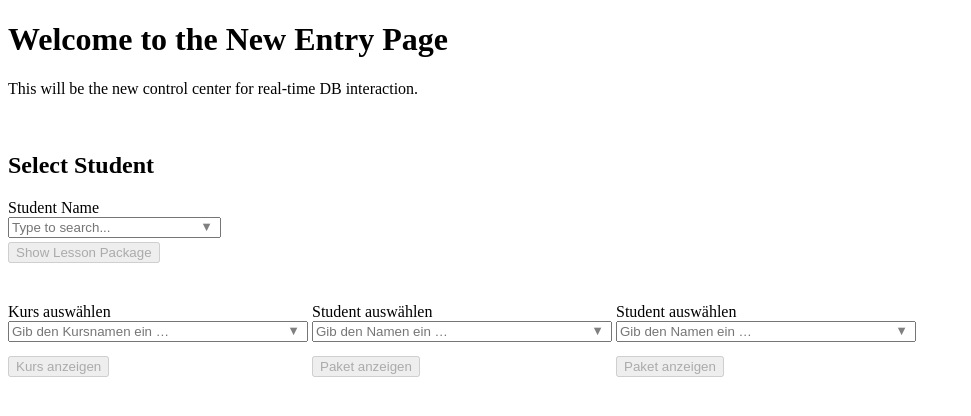
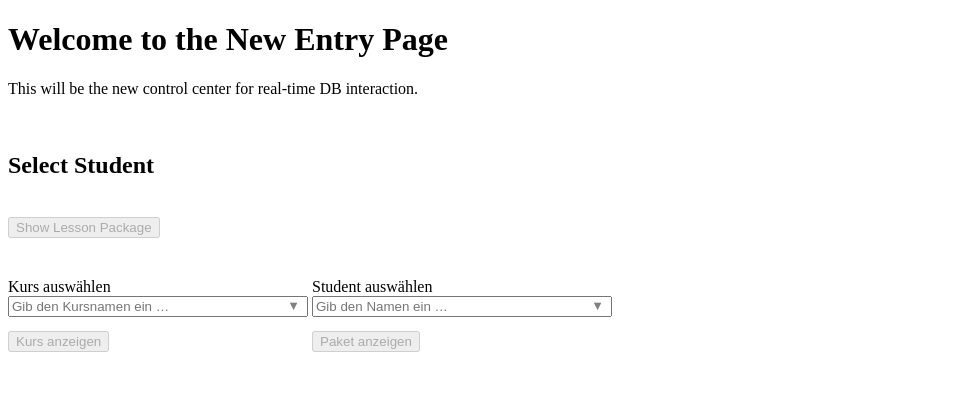
Before and after one commit to Rastapopulus619/BgbahasajermanPHP, a PHP site: page /entrypoints/entryform.php in a window 1280 px wide. Shown: the top 416 px of the page, without its empty margins (0-971 px from the left). Run offline with PHP 8.4, Linux system fonts and the light colour scheme; data that the repository does not hold is empty.

Commit message:
cleaning out old dropbox code

```diff
--- a/html_dev/assets/components/DropdownBox_Student.php
+++ b/html_dev/assets/components/DropdownBox_Student.php
@@ -1,5 +1,5 @@
 <?php
-$inputId = 'studentInputNew';
+$inputId = 'studentInput';
 $dropdownId = 'studentDropdown';
 $statusId = 'studentStatus';
 $errorId = 'studentError';
--- a/html_dev/entrypoints/entryform.php
+++ b/html_dev/entrypoints/entryform.php
@@ -9,7 +9,7 @@ require_once '../config/db.php'; // database connection
   <title>Entry Form</title>
   <link rel="stylesheet" href="../assets/entryform.css">
   <link rel="stylesheet" href="../assets/dropdownbox.css"> <!-- NEW -->
-  <script src="../assets/dropdownbox.js" defer></script>
+  <!-- <script src="../assets/dropdownbox.js" defer></script> -->
 </head>
 <body>
 
@@ -19,8 +19,7 @@ require_once '../config/db.php'; // database connection
   <br>
   <h2>Select Student</h2>
 
-  <!-- 🔽 DropdownBox component (modularized) -->
-  <?php include '../assets/components/DropdownBox.php'; ?>
+
 
   <!-- Confirm Button -->
   <br>
@@ -29,40 +28,19 @@ require_once '../config/db.php'; // database connection
   <!-- Placeholder for dynamically inserted lesson card -->
   <div id="lessonCardContainer" style="margin-top: 40px;"></div>
 
-  <div class="dropdownbox-wrapper">
-  <label for="courseInput">Kurs auswählen</label>
-  <div class="input-wrapper">
-    <input type="text" id="courseInput" autocomplete="off" disabled placeholder="Gib den Kursnamen ein …" />
-    <div class="dropdown-button-area"></div> <!-- This is crucial -->
-  </div>
-  <div id="courseDropdown" class="dropdownbox-list hidden"></div>
-  <div class="status-line">
-    <span id="courseStatus" class="status"></span>
-    <span id="courseError" class="input-error"></span>
-  </div>
-  <button id="courseShowBtn" disabled>Kurs anzeigen</button>
-</div>
+
 
 <!-- 🔽 DropdownBox component (modularized) -->
-  <?php include '../assets/components/DropdownBox_Student.php'; ?>
+  <?php include '../assets/components/DropdownBox_Course.php'; ?>
 
   <!-- 🔽 DropdownBox component (modularized) -->
-  <?php include '../assets/components/DropdownBox_Student_Test.php'; ?>
+  <?php include '../assets/components/DropdownBox_Student.php'; ?>
   <!-- Card rendering logic -->
   <script>
     const input = document.getElementById('studentInput');
     const showCardBtn = document.getElementById('showCardBtn');
     const lessonCardContainer = document.getElementById('lessonCardContainer');
     const dropdown = document.getElementById('studentDropdown');
-
-    // Enable confirm button only if input has content
-    input.addEventListener('input', () => {
-      showCardBtn.disabled = (input.value.trim() === '');
-    });
-
-    dropdown.addEventListener('click', () => {
-      showCardBtn.disabled = (input.value.trim() === '');
-    });
 
     // Show placeholder card
     showCardBtn.addEventListener('click', () => {
@@ -96,17 +74,6 @@ require_once '../config/db.php'; // database connection
     });
 
     setupDropdown({
-      inputId: 'testStudentInput',
-      dropdownId: 'testStudentDropdown',
-      statusId: 'testStudentStatus',
-      errorId: 'testStudentError',
-      buttonId: 'testStudentShowBtn',
-      fetchUrl: '../handlers/fetchStudentList.php',
-      minChars: 1
-    });
-
-
-    setupDropdown({
       inputId: 'courseInput',
       dropdownId: 'courseDropdown',
       statusId: 'courseStatus',
```
